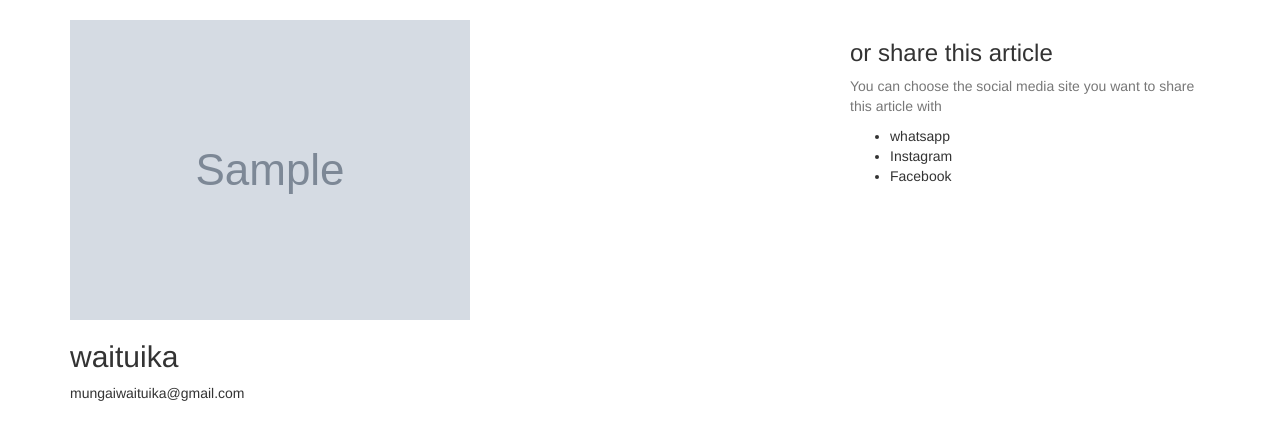
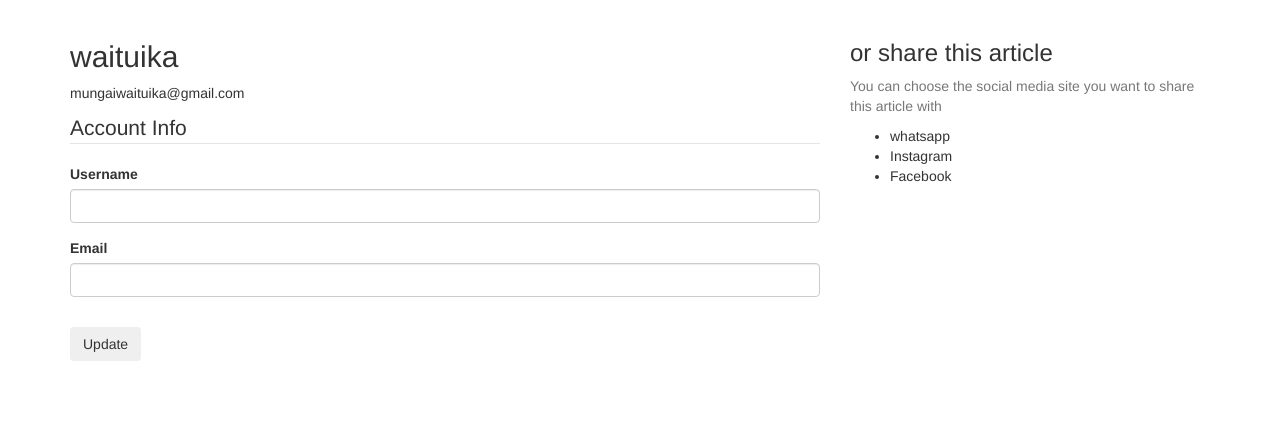
Before and after one commit to danalvin/blog, a Flask app: template app/templates/account.html in a window 1280 px wide. Shown: the part 52-492 px from the top of the page. Run offline with Flask 2, Linux system fonts and the light colour scheme; a user stored in the database is signed in; tables that the repository leaves empty hold one stand-in row (values such as "Sample post"); the template is opened without the code that fills it: values that come from a table or form of the project are taken from there, most other values are stand-ins (such as "Sample title", 1, 10 or a date in 2020); grey boxes marked "Sample" are stand-in pictures; some libraries are stand-ins or nearby versions.

Commit message:
user authentication improved

```diff
--- a/app/forms.py
+++ b/app/forms.py
@@ -1,8 +1,9 @@
-
+from flask_wtf.file import FileField, FileAllowed
 from flask_wtf import FlaskForm
-from wtforms import StringField, PasswordField, SubmitField, BooleanField
-from wtforms.validators import DataRequired, Length, Email, EqualTo
-
+from wtforms import StringField, PasswordField, SubmitField, BooleanField, TextAreaField
+from wtforms.validators import DataRequired, Length, Email, EqualTo, ValidationError
+from .models import User
+from flask_login import current_user
 
 class RegistrationForm(FlaskForm):
     username = StringField('Username',
@@ -14,6 +15,17 @@ class RegistrationForm(FlaskForm):
                                      validators=[DataRequired(), EqualTo('password')])
     submit = SubmitField('Sign Up')
 
+    def validate_username(self, username):
+        user = User.query.filter_by(username=username.data).first()
+        if user:
+            raise ValidationError('That username is taken. Please choose a different one.')
+
+    def validate_email(self, email):
+        user = User.query.filter_by(email=email.data).first()
+        if user:
+            raise ValidationError('That email is taken. Please choose a different one.')
+
+
 
 class LoginForm(FlaskForm):
     email = StringField('Email',
@@ -21,3 +33,34 @@ class LoginForm(FlaskForm):
     password = PasswordField('Password', validators=[DataRequired()])
     remember = BooleanField('Remember Me')
     submit = SubmitField('Login')
+
+
+
+class UpdateAccountForm(FlaskForm):
+    username = StringField('Username',
+                           validators=[DataRequired(), Length(min=2, max=20)])
+    email = StringField('Email',
+                        validators=[DataRequired(), Email()])
+    picture = FileField('Update Profile Picture', validators=[FileAllowed(['jpg', 'png'])])
+    submit = SubmitField('Update')
+
+    def validate_username(self, username):
+        if username.data != current_user.username:
+            user = User.query.filter_by(username=username.data).first()
+            if user:
+                raise ValidationError('That username is taken. Please choose a different one.')
+
+    def validate_email(self, email):
+        if email.data != current_user.email:
+            user = User.query.filter_by(email=email.data).first()
+            if user:
+                raise ValidationError('That email is taken. Please choose a different one.')
+
+class PostForm(FlaskForm):
+    title= StringField('Title', validators=[DataRequired()])
+    content = TextAreaField('Title', validators=[DataRequired()])
+    submit = SubmitField('Post')
+
+class CommentForm(FlaskForm):
+    content = TextAreaField('Title', validators=[DataRequired()])
+    submit = SubmitField('Post')
--- a/app/templates/account.html
+++ b/app/templates/account.html
@@ -2,12 +2,50 @@
 {% block content %}
     <div class="content-section">
       <div class="media">
-          <img class="rounded-circle account-img" src="{{ image_file }}">
+        <!-- <img class="rounded-circle account-img" src="{{ image_file }}"> -->
         <div class="media-body">
           <h2 class="account-heading">{{ current_user.username }}</h2>
           <p class="text-secondary">{{ current_user.email }}</p>
         </div>
       </div>
-        <!-- FORM HERE -->
+        <form method="POST" action="" enctype="multipart/form-data">
+            {{ form.hidden_tag() }}
+            <fieldset class="form-group">
+                <legend class="border-bottom mb-4">Account Info</legend>
+                <div class="form-group">
+                    {{ form.username.label(class="form-control-label") }}
+
+                    {% if form.username.errors %}
+                        {{ form.username(class="form-control form-control-lg is-invalid") }}
+                        <div class="invalid-feedback">
+                            {% for error in form.username.errors %}
+                                <span>{{ error }}</span>
+                            {% endfor %}
+                        </div>
+                    {% else %}
+                        {{ form.username(class="form-control form-control-lg") }}
+                    {% endif %}
+                </div>
+                <div class="form-group">
+                    {{ form.email.label(class="form-control-label") }}
+                    {% if form.email.errors %}
+                        {{ form.email(class="form-control form-control-lg is-invalid") }}
+                        <div class="invalid-feedback">
+                            {% for error in form.email.errors %}
+                                <span>{{ error }}</span>
+                            {% endfor %}
+                        </div>
+                    {% else %}
+                        {{ form.email(class="form-control form-control-lg") }}
+                    {% endif %}
+                </div>
+                <div class="form-group">
+
+                </div>
+            </fieldset>
+            <div class="form-group">
+                {{ form.submit(class="btn btn-outline-info") }}
+            </div>
+        </form>
     </div>
 {% endblock content %}
```
Also changed, not shown: app/__init__.py (+6 -9 lines), app/models.py (+15 -5 lines), app/site.db, app/static/css/main.css (indentation only). Lines whose indentation alone changed are shown as unchanged.
